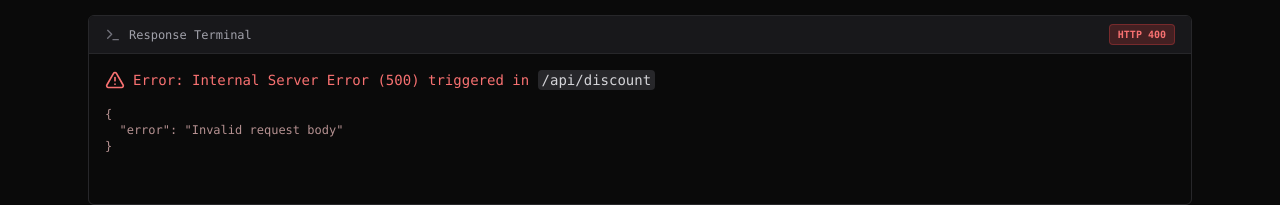
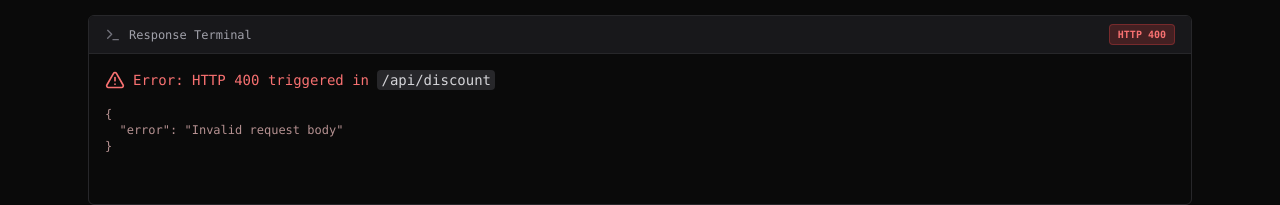
Before and after one commit to krishna3006b/ordering-system, a Next.js app: page / in a window 1280 px wide. Both pictures are taken after a click on the button 638 px from the left and 260 px from the top of the page. Shown: the part 615-820 px from the top of the page. Built offline with nearby package versions, Linux system fonts and the light colour scheme; no server answers.

Commit message:
fix: make error status dynamic in Response Terminal

```diff
--- a/src/app/page.tsx
+++ b/src/app/page.tsx
@@ -207,7 +207,7 @@ export default function CheckoutPage() {
             <div className="text-red-400 flex flex-col gap-2">
               <div className="flex items-center gap-2">
                 <AlertTriangle className="w-5 h-5" />
-                <span>Error: Internal Server Error (500) triggered in <span className="text-zinc-300 bg-zinc-800 px-1 py-0.5 rounded">{result.endpoint}</span></span>
+                <span>Error: HTTP {result.status} triggered in <span className="text-zinc-300 bg-zinc-800 px-1 py-0.5 rounded">{result.endpoint}</span></span>
               </div>
               <pre className="text-red-200/70 text-xs mt-2">{JSON.stringify(result.data, null, 2)}</pre>
             </div>
```
